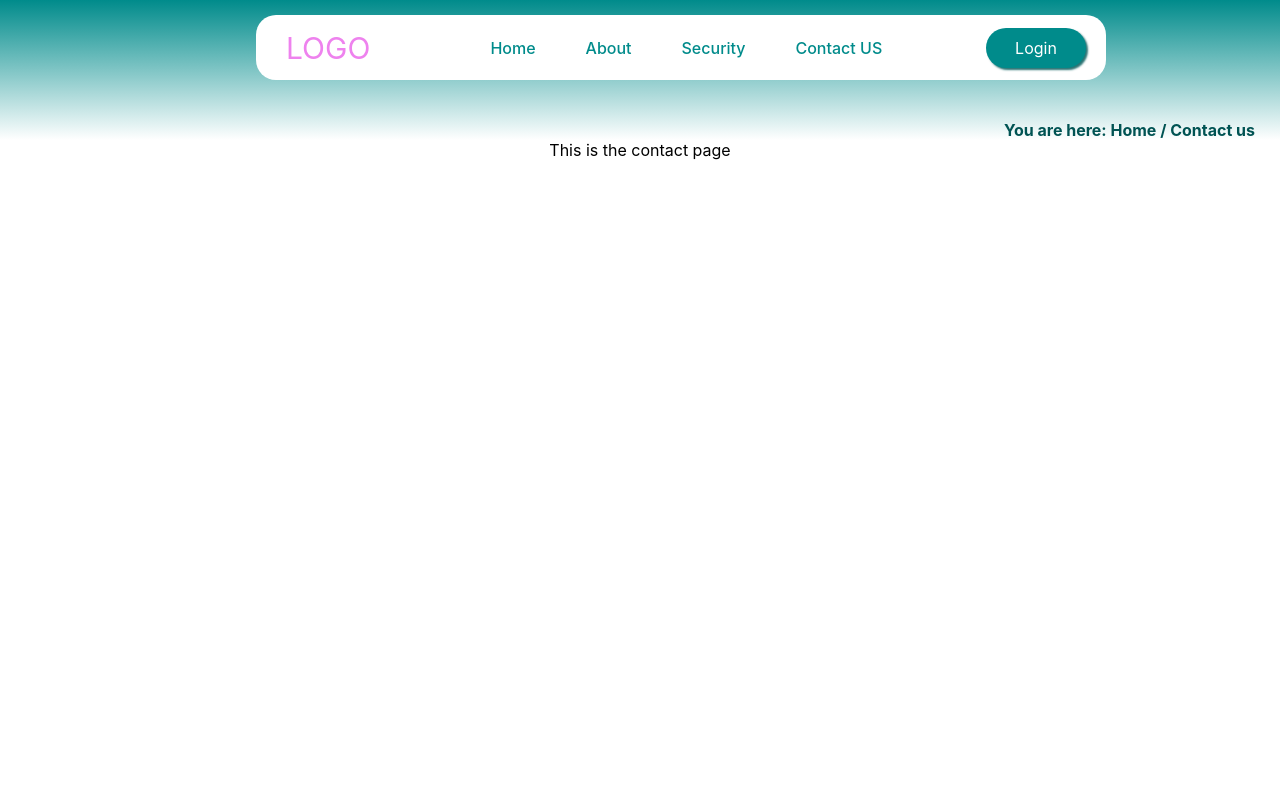
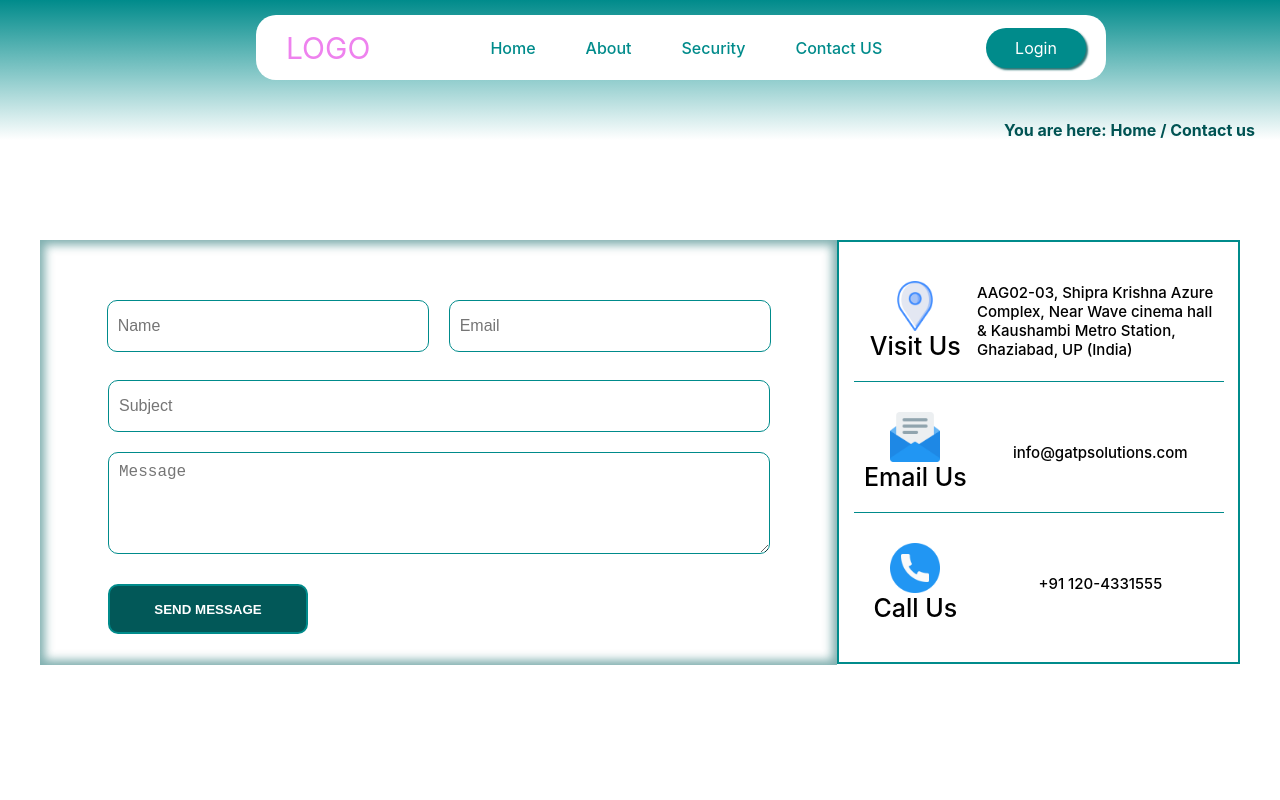
Before and after one commit to Pranjil97/gatpSolWebsite, a React (Create React App) app: page / in a window 1280 px wide. Both pictures are taken after a click on the item "Contact US". Shown: the top 800 px of the page. Built offline with nearby package versions, Linux system fonts and the light colour scheme.

Commit message:
complete all pages layout

```diff
--- a/src/Components/ContactUsPage.jsx
+++ b/src/Components/ContactUsPage.jsx
@@ -1,13 +1,105 @@
-import React from 'react'
+import React, { useState } from 'react'
+import './Css/contactpage.css'
+import location from './Assets/location.png'
+import email from './Assets/email.png'
+import telephone from './Assets/telephone.png'
 
 const ContactUsPage = () => {
+    const [formData, setFormData] = useState({
+        name: "",
+        email: "",
+        subject: "",
+        message: ""
+    });
+
+    const handleInputChange = event => {
+        const { name, value } = event.target;
+        setFormData({ ...formData, [name]: value });
+    };
+
+    const handleSubmit = event => {
+        event.preventDefault();
+        console.log(formData); // or send the form data to a server using fetch or axios
+    };
+
     return (
         <div>
             <div className='currenttab'>
                 <span>You are here: Home / Contact us</span>
             </div>
-            <div className='aboutpage'>This is the contact page</div>
-        </div>
+            <div className='contactpage'>
+                <div className='contactpageinner'>
+                    <div className='contactpageform'>
+                        <form onSubmit={handleSubmit}>
+                            <div className='contactpagename'>
+                                <input
+                                    placeholder='Name'
+                                    className='contactpagenameinput'
+                                    type="text"
+                                    name="name"
+                                    value={formData.name}
+                                    onChange={handleInputChange}
+                                    autoComplete='off'
+                                />
+                                <input
+                                    className='contactpagenameinput'
+                                    placeholder='Email'
+                                    type="email"
+                                    name="email"
+                                    value={formData.email}
+                                    onChange={handleInputChange}
+                                    autoComplete='off'
+                                />
+                            </div>
+                            <input
+                                placeholder='Subject'
+                                className='contactpagemessageinput'
+                                type="text"
+                                name="subject"
+                                value={formData.subject}
+                                onChange={handleInputChange}
+                                autoComplete='off'
+                            />
+                            <textarea
+                                placeholder='Message'
+                                className='contactpagetextarea'
+                                name="message"
+                                value={formData.message}
+                                onChange={handleInputChange}
+                                autoComplete='off'
+                            />
+                            <button type="submit" className='formbtn'>Send message</button>
+                        </form>
+                    </div>
+                    <div className='contactpageaddress'>
+                        <div className='cont1'>
+                            <span className='continner1'>
+                                <img src={location} alt='img'></img>
+                                <span>Visit Us</span>
+                            </span>
+                            <span className='continner2'>AAG02-03, Shipra Krishna Azure Complex,
+                                Near Wave cinema hall &
+                                Kaushambi Metro Station,
+                                Ghaziabad, UP (India)</span>
+                        </div>
+                        <div className='cont2' >
+                            <span className='continner1'>
+                                <img src={email} alt='img'></img>
+                                <span>Email Us</span>
+                            </span>
+                            <span className='continner2'>info@gatpsolutions.com</span>
+                        </div>
+                        <div className='cont3'>
+                            <span className='continner1 '>
+                                <img src={telephone} alt='img'></img>
+                                <span>Call Us</span>
+                            </span>
+                            <span className='continner2'>+91 120-4331555</span>
+                        </div>
+                    </div>
+                </div>
+            </div>
+        </div >
     )
 }
 
--- /dev/null
+++ b/src/Components/Css/contactpage.css
@@ -0,0 +1,173 @@
+.contactpage{
+    /* position: relative; */
+    display: flex;
+    justify-content: center;
+    height: 800px;
+    /* background-image: url('../Assets/background2.jpg'); */
+    /* background-color: lightcoral; */
+}
+.contactpageinner{
+    display: flex;
+    margin-top: 100px;
+    width: 1200px;
+    height: 500px;
+    border-radius: 10px;
+    /* border: 3px solid lightgray; */
+    /* background-color: lightgreen; */
+}
+.contactpageform{
+    width: 800px;
+    height: 425px;
+    box-shadow: inset 0px 0px 10px 5px rgba(4, 97, 97, 0.5);
+    /* background-image: url('../Assets/background2.jpg'); */
+    /* background-color: lightskyblue; */
+}
+.contactpageaddress{
+    /* position: relative; */
+    display: flex;
+    flex-direction: column;
+    justify-content: center;
+    align-items: center;
+    width: 400px;
+    height: 420px;
+    border: 2px solid darkcyan;
+    /* box-shadow: inset 0px 0px 10px 5px rgba(4, 97, 97, 0.5); */
+    /* background-color: cornflowerblue; */
+}
+.cont1{
+    display: flex;
+    align-items: center;
+    margin: 5px;
+    /* margin-top: 15px; */
+    height: 120px;
+    width: 370px;
+    font-weight: 500;
+    border-bottom: 1px solid darkcyan ;
+    /* background-color: darkslategrey; */
+}
+.cont2{
+    display: flex;
+    align-items: center;
+    margin: 5px;
+    /* margin-top: 15px; */
+    height: 120px;
+    width: 370px;
+    font-weight: 500;
+    border-bottom: 1px solid darkcyan ;
+    /* background-color: darkslategrey; */
+}
+.cont3{
+    display: flex;
+    align-items: center;
+    margin: 5px;
+    /* margin-top: 15px; */
+    height: 120px;
+    width: 370px;
+    font-weight: 500;
+    /* border-bottom: 1px solid darkcyan ; */
+    /* background-color: darkslategrey; */
+}
+.continner1{
+    display: flex;
+    flex-direction: column;
+    justify-content: center;
+    align-items: center;
+    color: black;
+    font-size:25px;
+    font-weight: 5px;
+    width: 150px;
+    height: 100%;
+    /* background-color: aqua; */
+}
+.continner1 img{
+    height: 50px;
+}
+.continner2{
+    display: flex;
+    justify-content: center;
+    align-items: center;
+    text-align: start;
+    width: 300px;
+    height: 100%;
+    font-size: 15px;
+    /* background-color: rebeccapurple; */
+}
+.continner3{
+    border: 1pc solid black;
+}
+.contactpageform form{
+    /* padding: 15px; */
+    display: flex;
+    flex-direction: column;
+}
+.contactpagename{
+    /* margin: 5px; */
+    display: flex;
+    flex-wrap: wrap;
+    justify-content: center;
+    align-items: center;
+    /* flex-direction: column; */
+    font-weight: 500;
+    margin-top: 50px;
+    height: 70px;
+    width: 100%;
+    /* background-color: chocolate; */
+}
+.contactpagenameinput{
+    padding: 10px;
+    margin: 10px;
+    height: 30px;
+    width: 300px;
+    border-radius:10px;
+    font-size: 16px;
+    border: 1px solid darkcyan;
+    outline-width: thick;
+    outline-color: darkcyan;
+    /* outline-offset: none; */
+}
+.contactpagemessageinput{
+    margin-top: 20px;
+    width: 640px;
+    height: 30px;
+    padding: 10px;
+    margin-left: 68px;
+    border-radius:10px;
+    border: 1px solid darkcyan;
+    outline-width: thick;
+    outline-color: darkcyan;
+    font-size: 16px;
+}
+.contactpagetextarea{
+    margin-top: 20px;
+    width: 640px;
+    height: 80px;
+    padding: 10px;
+    margin-left: 68px;
+    border-radius:10px;
+    border: 1px solid darkcyan;
+    outline-width: thick;
+    outline-color: darkcyan;
+    font-size: 16px;
+}
+.formbtn{
+    cursor: pointer;
+    padding: 10px;
+    height: 50px;
+    width: 200px;
+    color:white;
+    /* margin-left: 320px; */
+    margin-left: 68px;
+    margin-top: 30px;
+    border-radius:10px;
+    border: 2px solid darkcyan;
+    outline: none;
+    font-weight: bolder;
+    text-transform: uppercase;
+    background-color: rgb(2, 88, 88);
+    /* background-image: linear-gradient(to right,rgb(180, 0, 180), white); */
+}
+.formbtn:hover{
+    /* height: 50px; */
+    /* width: 220px; */
+    background-color: darkcyan;
+}
--- a/src/Components/Css/securitypage.css
+++ b/src/Components/Css/securitypage.css
@@ -1,4 +1,5 @@
 .securitypage{
+    position: relative;
     display: flex;
     justify-content: center;
     /* background-color: lightpink; */
@@ -8,7 +9,7 @@
     margin-top: 50px;
     width: 1200px;
     height: fit-content;
-    margin-bottom: 150px;
+    margin-bottom: 100px;
     /* background-color: lightgreen; */
 }
 .securitypageinner h4{
--- a/src/Components/SecurityPage.jsx
+++ b/src/Components/SecurityPage.jsx
@@ -12,7 +12,8 @@ const ServicePage = () => {
         { head: 'network security', content: "In order to enhance privacy from peers, completely secured VPN Network is implemented.Security of data is of key importance, therefore effective amenities for administrative check, auditing and reporting is conducted.Latest anti-virus, software that detect and fight malware, anti-phishing programs, spam blockers, URL filters, and other standard protections are installed, so that workstations and networks do not get infected." }
     ]
 
-    const colors = ["lightcoral", "lightseagreen", "lightpink", "lightslategray", "lightsalmon", "gray"];
+    const colors = ["lightcoral", "lightseagreen", "seagreen", "lightslategray", "lightsalmon", "gray"];
+    // const colors = ["darkgreen", "darkpurple", "magenta", "lightslategray", "lightsalmon", "gray"];
 
     return (
         <div>
```
